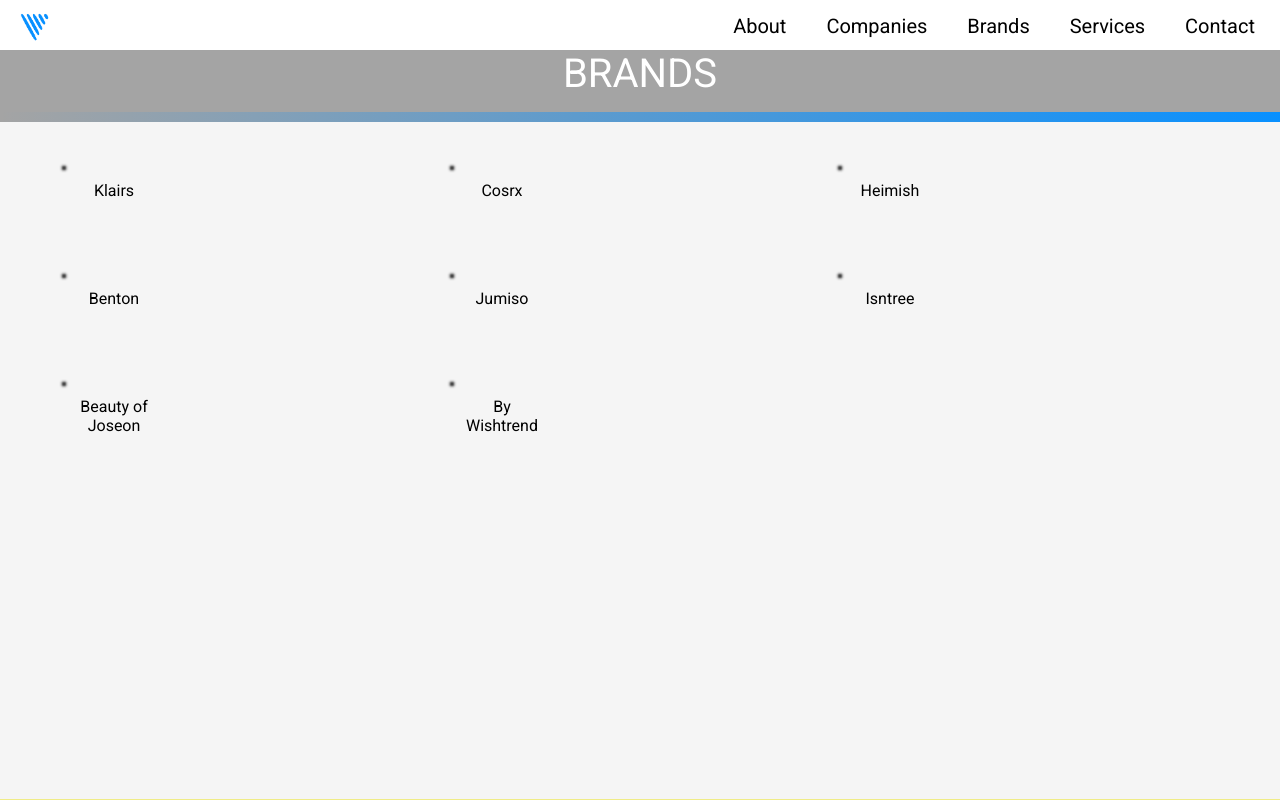
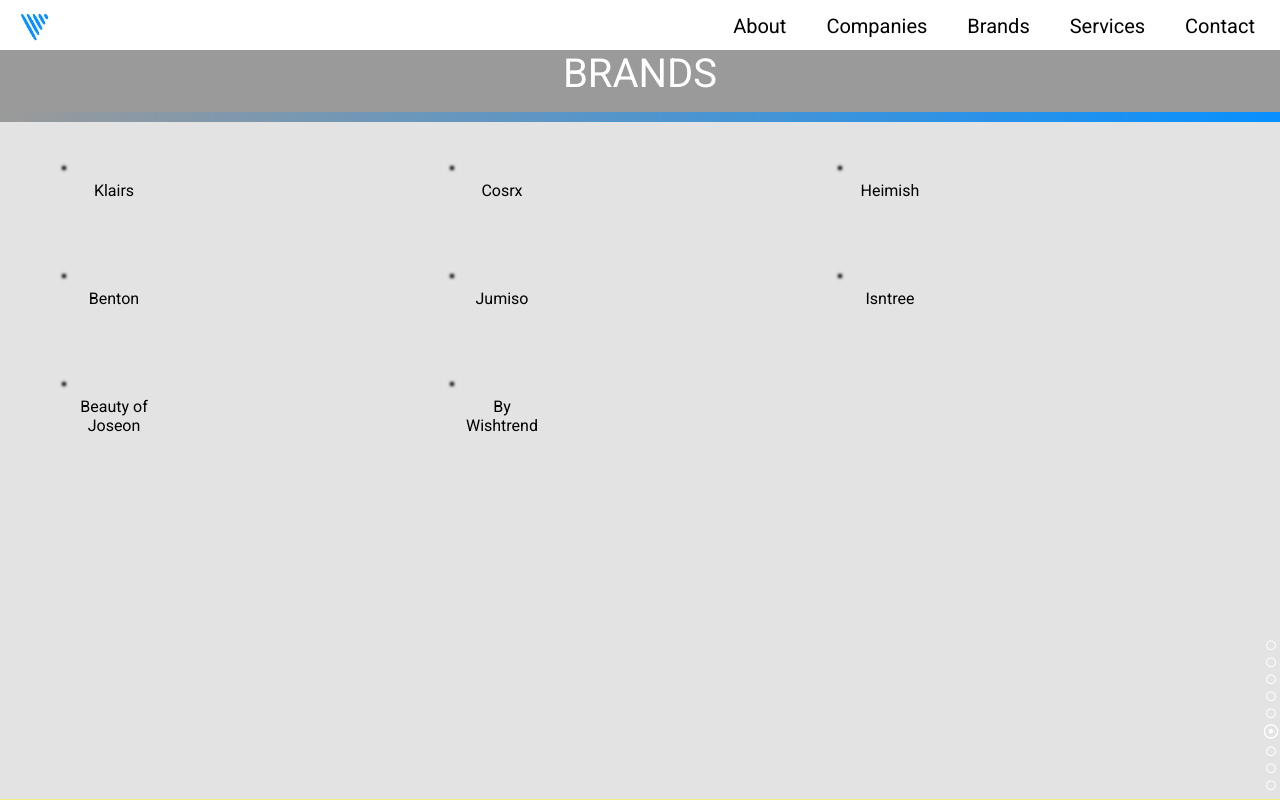
Before and after one commit to yalcinaksakal/venture, a plain HTML site: page index.html in a window 1280 px wide. Both pictures are taken after a click on the link "Brands". Shown: the part 3992-4792 px from the top of the page. Drawn offline with Linux system fonts and the light colour scheme.

Commit message:
changes4

```diff
--- a/index.html
+++ b/index.html
@@ -142,8 +142,6 @@
           alt="consultancy"
         />
       </div>
-
-
     </footer>
 
     <section id="brands">
@@ -291,6 +289,17 @@
         All rights reserved.
       </p>
     </footer>
+    <div class="dots">
+      <i id="icon-0" class="far fa-circle"></i>
+      <i id="icon-1" class="far fa-circle"></i>
+      <i id="icon-2" class="far fa-circle"></i>
+      <i id="icon-3" class="far fa-circle"></i>
+      <i id="icon-4" class="far fa-circle"></i>
+      <i id="icon-5" class="far fa-circle"></i>
+      <i id="icon-6" class="far fa-circle"></i>
+      <i id="icon-7" class="far fa-circle"></i>
+      <i id="icon-8" class="far fa-circle"></i>
+    </div>
     <div class="back-drop" hidden></div>
   </body>
 </html>
--- a/script.js
+++ b/script.js
@@ -25,6 +25,20 @@ const scrollableSections = [
 let currentView = 0;
 let touchStart;
 let chosen = "1";
+
+const removeDotCircle = () => {
+  const icon = document.getElementById(`icon-${currentView}`);
+  icon.classList.remove("fa-dot-circle");
+  icon.classList.add("fa-circle");
+  icon.style.fontSize = "10px";
+};
+const addDotCircle = () => {
+  const icon = document.getElementById(`icon-${currentView}`);
+  icon.classList.remove("fa-circle");
+  icon.classList.add("fa-dot-circle");
+  icon.style.fontSize = "15px";
+};
+addDotCircle();
 
 function toggleNav() {
   menuBars.classList.toggle("change");
@@ -65,10 +79,11 @@ document.addEventListener("click", e => {
       .getElementById(navItem.dataset.scroll)
       .scrollIntoView({ behavior: "smooth" });
     toggleNav(navItem.dataset.scroll);
-
+    removeDotCircle();
     currentView = scrollableSections.findIndex(
       section => section === navItem.dataset.scroll
     );
+    addDotCircle();
     return;
   }
 
@@ -82,12 +97,14 @@ document.addEventListener("click", e => {
 });
 
 const scrollHandler = direction => {
+  removeDotCircle();
   currentView += direction;
   if (currentView < 0) currentView = 0;
   if (currentView === scrollableSections.length)
     currentView = scrollableSections.length - 1;
 
   document.getElementById(scrollableSections[currentView]).scrollIntoView();
+  addDotCircle();
 };
 
 document.addEventListener("keydown", e => {
--- a/style.css
+++ b/style.css
@@ -210,7 +210,7 @@ section {
 }
 
 #brands {
-  background: whitesmoke;
+  background: rgb(228, 227, 227);
 }
 
 .brands {
@@ -262,7 +262,7 @@ section {
   flex-direction: column;
   align-items: center;
   width: 25%;
-  padding: 20px 0;
+  padding: 5px 0;
   background: white;
 }
 
@@ -403,6 +403,20 @@ footer h2 {
   font-size: 20px;
 }
 
+.dots {
+  position: fixed;
+  bottom: 10px;
+  right: 0;
+  z-index: 1;
+  color: white;
+  height: 150px;
+  width: 18px;
+  font-size: 10px;
+  display: flex;
+  flex-direction: column;
+  align-items: center;
+  justify-content: space-between;
+}
 /* --- Menu Bars ------------------------------------ */
 
 .menu-bars {
```
